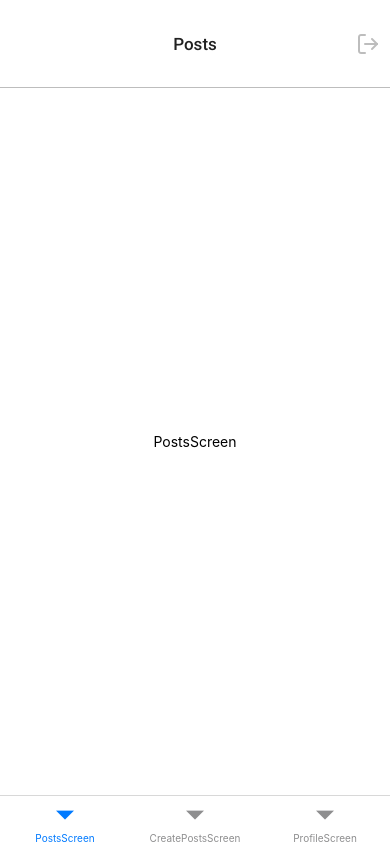
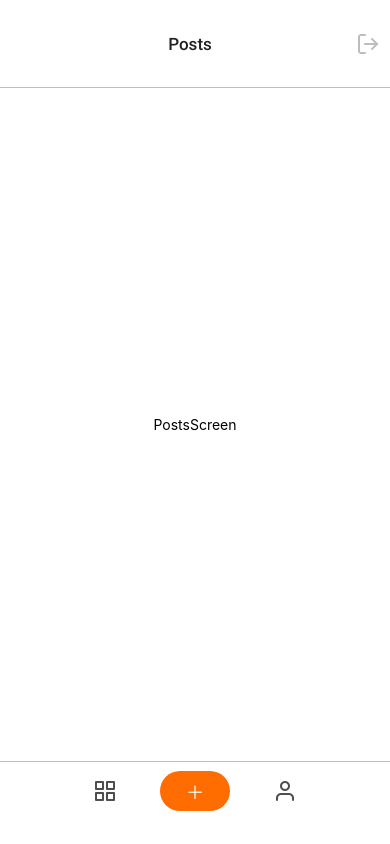
Before and after one commit to AleksArden/react-native-my-foto-world, a React Native app: screen /Home in a window 390 px wide. Built offline with nearby package versions, Linux system fonts and the light colour scheme.

Commit message:
did routes for PostsScreen, CreatePostsScreen and ProfileScreen

```diff
--- /dev/null
+++ b/Components/ButtonCreatePosts.js
@@ -0,0 +1,32 @@
+import React from 'react';
+import { TouchableOpacity, Text, StyleSheet } from 'react-native';
+import { AntDesign } from '@expo/vector-icons';
+
+const ButtonCreatePosts = ({ onPress }) => {
+  return (
+    <TouchableOpacity style={styles.btn} activeOpacity={0.8} onPress={onPress}>
+      <Text style={styles.plus}>
+        <AntDesign name="plus" size={18} color="#fff" />
+      </Text>
+    </TouchableOpacity>
+  );
+};
+export default ButtonCreatePosts;
+
+const styles = StyleSheet.create({
+  btn: {
+    justifyContent: 'center',
+    alignItems: 'center',
+    width: 70,
+    height: 40,
+    backgroundColor: '#FF6C00',
+    alignSelf: 'center',
+    borderRadius: 100,
+    marginLeft: 31,
+    marginRight: 31,
+  },
+  plus: {
+    fontSize: 24,
+    color: '#FFF',
+  },
+});
--- a/Components/ImageBackground.js
+++ b/Components/ImageBackground.js
@@ -1,4 +1,5 @@
 import { React } from 'react';
+
 import { ImageBackground, StyleSheet, Dimensions } from 'react-native';
 
 import Image from '../assets/images/Photo-BG.jpg';
--- a/Screens/CreatePostsScreen.js
+++ b/Screens/CreatePostsScreen.js
@@ -3,7 +3,14 @@ import { View, Text } from 'react-native';
 
 const CreatePostsScreen = () => {
   return (
-    <View style={{ flex: 1, alignItems: 'center', justifyContent: 'center' }}>
+    <View
+      style={{
+        flex: 1,
+        alignItems: 'center',
+        justifyContent: 'center',
+        backgroundColor: '#fff',
+      }}
+    >
       <Text>CreatePostsScreen</Text>
     </View>
   );
--- a/Screens/Home.js
+++ b/Screens/Home.js
@@ -1,19 +1,28 @@
 import React from 'react';
 import { createBottomTabNavigator } from '@react-navigation/bottom-tabs';
 import { useNavigation } from '@react-navigation/native';
-import { StyleSheet } from 'react-native';
+import { HeaderBackButton } from '@react-navigation/elements';
 import PostsScreen from './PostsScreen';
 import CreatePostsScreen from './CreatePostsScreen';
 import ProfileScreen from './ProfileScreen';
 
 import { Feather } from '@expo/vector-icons';
 
+import ButtonCreatePosts from '../Components/ButtonCreatePosts';
+
 const Tab = createBottomTabNavigator();
 
 const Home = () => {
   const navigation = useNavigation();
   return (
-    <Tab.Navigator initialRouteName="PostsScreen">
+    <Tab.Navigator
+      initialRouteName="PostsScreen"
+      backBehavior="history"
+      screenOptions={{
+        tabBarShowLabel: false,
+        tabBarStyle: { position: 'absolute' },
+      }}
+    >
       <Tab.Screen
         options={{
           headerTitle: 'Posts',
@@ -30,28 +39,82 @@ const Home = () => {
             borderBottomColor: '#BDBDBD',
             borderBottomWidth: 1,
           },
+          headerRightContainerStyle: {
+            paddingRight: 10,
+          },
+          tabBarStyle: {
+            height: 83,
+            paddingTop: 9,
+            paddingBottom: 34,
+            borderTopColor: '#BDBDBD',
+            borderTopWidth: 1,
+          },
           headerRight: () => (
             <Feather
-              style={styles.iconLogout}
               name="log-out"
               size={24}
               color="#BDBDBD"
               onPress={() => navigation.navigate('Login')}
             />
           ),
+          tabBarIcon: () => <Feather name="grid" size={24} color="#212121CC" />,
+          tabBarIconStyle: { marginLeft: 81 },
         }}
         name="PostsScreen"
         component={PostsScreen}
       />
-      <Tab.Screen name="CreatePostsScreen" component={CreatePostsScreen} />
-      <Tab.Screen name="ProfileScreen" component={ProfileScreen} />
+      <Tab.Screen
+        options={{
+          headerTitle: 'Create post',
+          headerTitleAlign: 'center',
+          headerTintColor: '#212121',
+          headerTitleStyle: {
+            fontFamily: 'Roboto-medium',
+            fontStyle: 'normal',
+            fontSize: 17,
+            lineHeight: 22,
+          },
+          headerStyle: {
+            height: 88,
+            borderBottomColor: '#BDBDBD',
+            borderBottomWidth: 1,
+          },
+          tabBarButton: () => (
+            <ButtonCreatePosts
+              onPress={() => navigation.navigate('CreatePostsScreen')}
+            />
+          ),
+          tabBarStyle: { display: 'none' },
+          headerLeft: () => (
+            <HeaderBackButton
+              onPress={() => navigation.navigate('PostsScreen')}
+              backImage={() => (
+                <Feather name="arrow-left" size={24} color="#212121CC" />
+              )}
+              style={{ marginLeft: 16 }}
+            />
+          ),
+        }}
+        name="CreatePostsScreen"
+        component={CreatePostsScreen}
+      />
+      <Tab.Screen
+        options={{
+          tabBarIcon: () => <Feather name="user" size={24} color="#212121CC" />,
+          tabBarIconStyle: { marginRight: 81 },
+          headerShown: false,
+          tabBarStyle: {
+            height: 83,
+            paddingTop: 9,
+            paddingBottom: 34,
+            borderTopColor: '#BDBDBD',
+            borderTopWidth: 1,
+          },
+        }}
+        name="ProfileScreen"
+        component={ProfileScreen}
+      />
     </Tab.Navigator>
   );
 };
 export default Home;
-
-const styles = StyleSheet.create({
-  iconLogout: {
-    marginRight: 10,
-  },
-});
--- a/Screens/ProfileScreen.js
+++ b/Screens/ProfileScreen.js
@@ -1,10 +1,12 @@
 import React from 'react';
-import { View, Text } from 'react-native';
+import { View } from 'react-native';
+
+import ImageBackgroundComponent from '../Components/ImageBackground';
 
 const ProfileScreen = () => {
   return (
     <View style={{ flex: 1, alignItems: 'center', justifyContent: 'center' }}>
-      <Text>ProfileScreen</Text>
+      <ImageBackgroundComponent />
     </View>
   );
 };
--- a/package.json
+++ b/package.json
@@ -10,6 +10,7 @@
   },
   "dependencies": {
     "@react-navigation/bottom-tabs": "^6.5.7",
+    "@react-navigation/elements": "^1.3.17",
     "@react-navigation/native": "^6.1.6",
     "@react-navigation/stack": "^6.3.16",
     "expo": "47.0.0",
```
Also changed, not shown: 1 other file (tests, documents, lock files or other folders).
